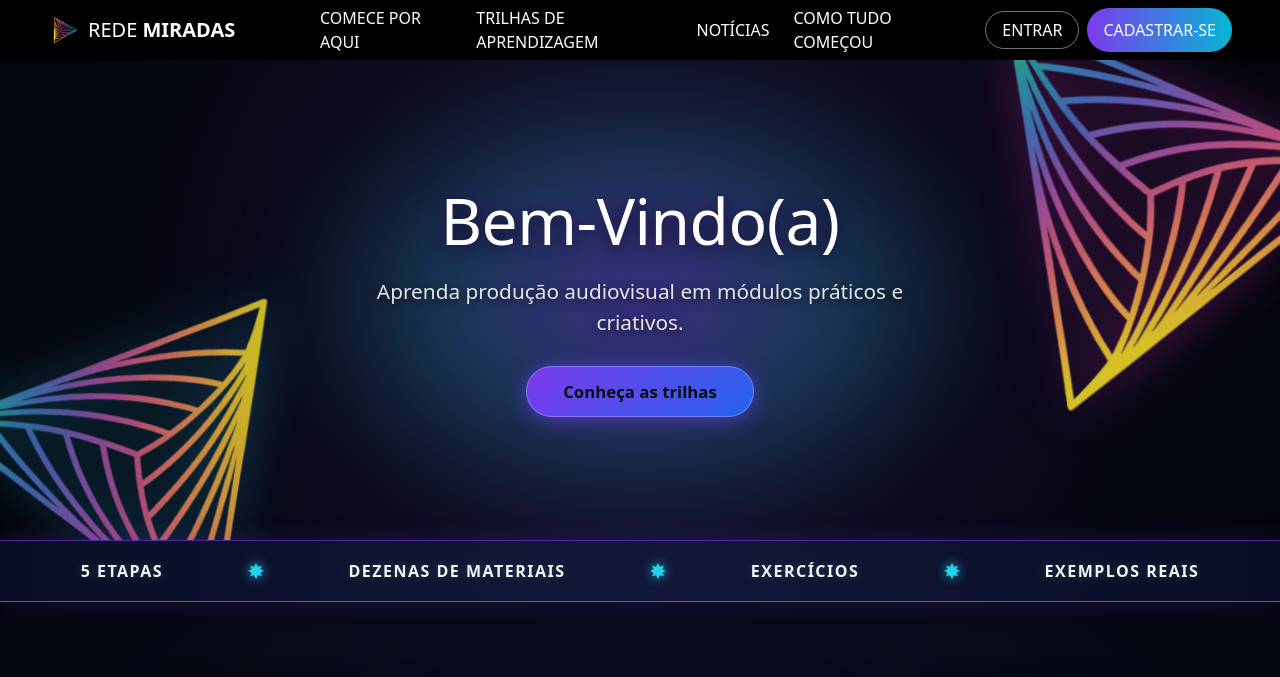
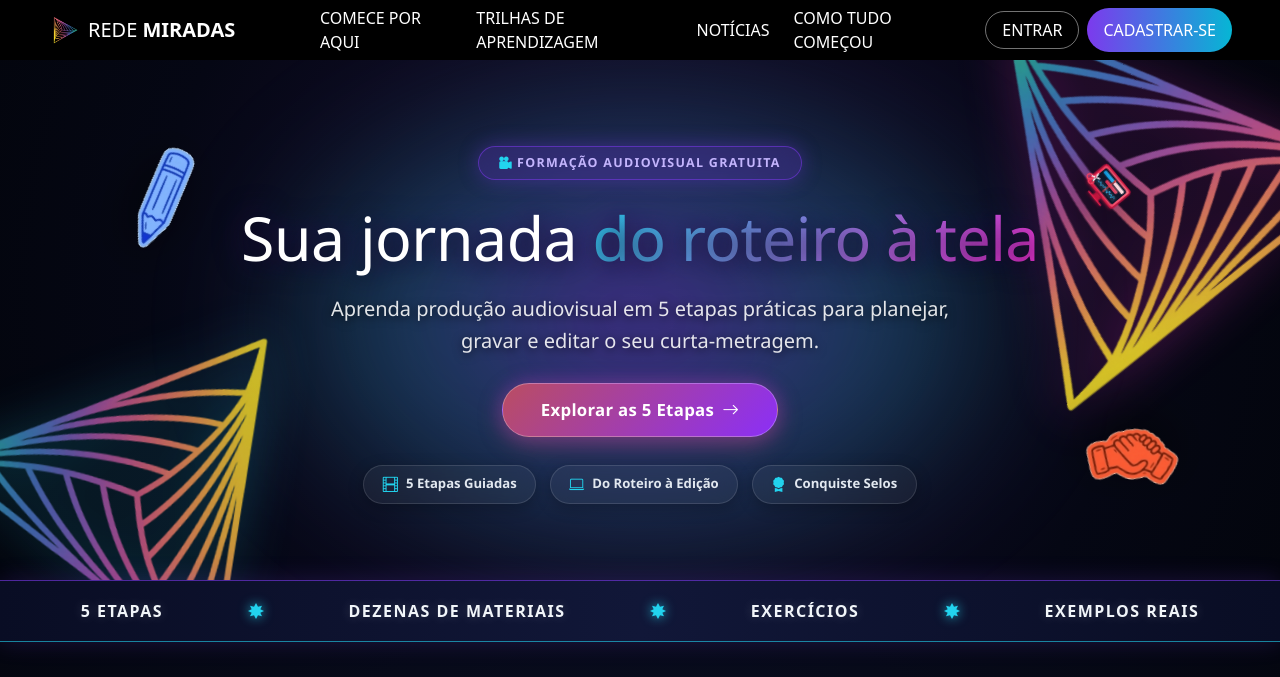
Before and after one commit to danybarreto2008/Rede-Miradas, a Django app: page /trilhas/ in a window 1280 px wide. Shown: the top 677 px of the page. Run offline with Django 5.2, Linux system fonts and the light colour scheme; data comes from the database, SQL or seed files in the repository; data that the repository does not hold is empty; some libraries are stand-ins or nearby versions.

Commit message:
Moderniza Hero da pagina inicial de trilhas com Opcao A (stickers flutuantes, badge neon e gradiente)

```diff
--- a/rede_miradas/static/rede_miradas/css/inicial_trilhas.css
+++ b/rede_miradas/static/rede_miradas/css/inicial_trilhas.css
@@ -18,16 +18,16 @@
    ========================================================================== */
 .trilhas-hero {
     position: relative;
-    min-height: 480px;
-    height: calc(65vh - 70px);
-    max-height: 620px;
+    min-height: 520px;
+    height: auto;
     display: flex;
     align-items: center;
     justify-content: center;
-    background: radial-gradient(circle at 50% 50%, rgba(30, 16, 56, 0.85) 0%, rgba(5, 7, 18, 0.98) 75%, #03050d 100%);
+    background: radial-gradient(circle at 50% 45%, rgba(30, 16, 56, 0.95) 0%, rgba(5, 7, 20, 0.98) 70%, #03050d 100%);
     overflow: hidden;
-    padding: 50px 20px;
+    padding: 75px 20px 65px;
     text-align: center;
+    font-family: "Lexend", "Segoe UI", system-ui, sans-serif;
 }
 
 /* Brilho neon de fundo */
@@ -36,13 +36,52 @@
     top: 50%;
     left: 50%;
     transform: translate(-50%, -50%);
-    width: 650px;
-    max-width: 90vw;
-    height: 420px;
-    background: radial-gradient(ellipse at center, var(--hero-glow-1, rgba(124, 58, 237, 0.45)) 0%, var(--hero-glow-2, rgba(34, 211, 238, 0.25)) 45%, transparent 75%);
-    filter: blur(55px);
+    width: 750px;
+    max-width: 92vw;
+    height: 460px;
+    background: radial-gradient(ellipse at center, var(--hero-glow-1, rgba(124, 58, 237, 0.45)) 0%, var(--hero-glow-2, rgba(34, 211, 238, 0.25)) 50%, transparent 75%);
+    filter: blur(65px);
     pointer-events: none;
     z-index: 1;
+}
+
+/* Stickers Ilustrados Flutuantes */
+.hero-flutuante {
+    position: absolute;
+    z-index: 3;
+    pointer-events: none;
+    filter: drop-shadow(0 12px 25px rgba(0, 0, 0, 0.65));
+    transition: transform 0.3s ease;
+}
+
+.hero-flutuante img {
+    display: block;
+    width: 100%;
+    height: auto;
+}
+
+.hero-flutuante-lapis {
+    top: 18%;
+    left: 9%;
+    width: 68px;
+    transform: rotate(-18deg);
+    animation: floatSlow 7s ease-in-out infinite alternate;
+}
+
+.hero-flutuante-mao {
+    bottom: 16%;
+    right: 8%;
+    width: 95px;
+    transform: rotate(14deg);
+    animation: floatSlowAlt 8s ease-in-out infinite alternate;
+}
+
+.hero-flutuante-claquete {
+    top: 20%;
+    right: 11%;
+    width: 64px;
+    transform: rotate(16deg);
+    animation: floatSlow 9s ease-in-out infinite alternate-reverse;
 }
 
 /* Triângulos decorativos */
@@ -83,57 +122,142 @@
 /* Conteúdo central do hero */
 .trilhas-hero-content {
     position: relative;
-    z-index: 3;
-    max-width: 800px;
+    z-index: 4;
+    max-width: 860px;
     margin: 0 auto;
     display: flex;
     flex-direction: column;
     align-items: center;
-    gap: 16px;
+    gap: 18px;
+}
+
+/* Badge Neon de Topo */
+.hero-tag-badge {
+    margin-bottom: 4px;
+}
+
+.badge-pill-neon {
+    background: rgba(124, 58, 237, 0.22);
+    border: 1px solid rgba(124, 58, 237, 0.55);
+    box-shadow: 0 0 20px rgba(124, 58, 237, 0.35);
+    color: #c4b5fd;
+    border-radius: 999px;
+    padding: 0.42rem 1.25rem;
+    font-size: 0.78rem;
+    font-weight: 700;
+    letter-spacing: 1.3px;
+    text-transform: uppercase;
+    display: inline-flex;
+    align-items: center;
+    backdrop-filter: blur(10px);
+    -webkit-backdrop-filter: blur(10px);
+}
+
+.badge-pill-neon i {
+    color: #22d3ee;
 }
 
 .trilhas-hero-title {
-    font-size: clamp(2.4rem, 5.2vw, 4rem);
+    font-size: clamp(2.4rem, 5.2vw, 3.8rem);
     font-weight: 800;
     color: #ffffff;
     letter-spacing: -0.5px;
     margin: 0;
-    text-shadow: 0 4px 20px rgba(0, 0, 0, 0.8), 0 0 30px rgba(124, 58, 237, 0.35);
+    line-height: 1.2;
+    text-shadow: 0 4px 24px rgba(0, 0, 0, 0.85), 0 0 35px rgba(124, 58, 237, 0.4);
+}
+
+.hero-title-gradient {
+    background: linear-gradient(135deg, #22d3ee 0%, #ff2fd6 100%);
+    -webkit-background-clip: text;
+    -webkit-text-fill-color: transparent;
+    display: inline-block;
 }
 
 .trilhas-hero-subtitle {
-    font-size: clamp(1.05rem, 2vw, 1.3rem);
+    font-size: clamp(1.05rem, 2vw, 1.25rem);
     font-weight: 400;
     color: rgba(255, 255, 255, 0.88);
-    max-width: 560px;
-    line-height: 1.5;
+    max-width: 640px;
+    line-height: 1.6;
     margin: 0;
     text-shadow: 0 2px 10px rgba(0, 0, 0, 0.7);
 }
 
 /* Botão Conheça as trilhas */
+.hero-cta-wrapper {
+    margin-top: 8px;
+}
+
 .btn-conheca-trilhas {
-    margin-top: 12px;
-    background: linear-gradient(135deg, #7c3aed 0%, #2563eb 100%);
-    color: #ffffff;
+    background: linear-gradient(135deg, #ba4d62 0%, #8b2ff7 100%) !important;
+    color: #ffffff !important;
     font-weight: 700;
     font-size: 1.05rem;
-    padding: 12px 36px;
+    padding: 13px 38px;
     border-radius: 9999px;
     text-decoration: none;
     display: inline-flex;
     align-items: center;
     justify-content: center;
-    box-shadow: 0 4px 20px rgba(124, 58, 237, 0.5), 0 0 15px rgba(37, 99, 235, 0.3);
+    box-shadow: 0 6px 24px rgba(186, 77, 98, 0.45), 0 0 20px rgba(139, 47, 247, 0.35);
     transition: all 0.35s cubic-bezier(0.16, 1, 0.3, 1);
-    border: 1px solid rgba(255, 255, 255, 0.25);
+    border: 1px solid rgba(255, 255, 255, 0.28);
+    letter-spacing: 0.3px;
 }
 
 .btn-conheca-trilhas:hover {
-    background: linear-gradient(135deg, #9333ea 0%, #3b82f6 100%);
+    background: linear-gradient(135deg, #d25871 0%, #a855f7 100%) !important;
+    color: #ffffff !important;
+    transform: translateY(-3px) scale(1.03);
+    box-shadow: 0 10px 32px rgba(186, 77, 98, 0.65), 0 0 28px rgba(34, 211, 238, 0.5);
+}
+
+.btn-conheca-trilhas i {
+    transition: transform 0.2s ease;
+}
+
+.btn-conheca-trilhas:hover i {
+    transform: translateX(4px);
+}
+
+/* Chips de recursos / destaques rápidos */
+.hero-feature-chips {
+    display: flex;
+    align-items: center;
+    justify-content: center;
+    gap: 0.85rem;
+    flex-wrap: wrap;
+    margin-top: 10px;
+}
+
+.feature-chip {
+    background: rgba(255, 255, 255, 0.05);
+    border: 1px solid rgba(255, 255, 255, 0.12);
+    backdrop-filter: blur(10px);
+    -webkit-backdrop-filter: blur(10px);
+    border-radius: 999px;
+    padding: 0.45rem 1.15rem;
+    font-size: 0.82rem;
+    font-weight: 600;
+    color: #e2e8f0;
+    display: inline-flex;
+    align-items: center;
+    gap: 0.5rem;
+    box-shadow: 0 4px 15px rgba(0, 0, 0, 0.25);
+    transition: border-color 0.25s ease, transform 0.25s ease, background 0.25s ease;
+}
+
+.feature-chip:hover {
+    border-color: rgba(34, 211, 238, 0.45);
+    background: rgba(255, 255, 255, 0.08);
     color: #ffffff;
-    transform: translateY(-3px) scale(1.03);
-    box-shadow: 0 8px 30px rgba(147, 51, 234, 0.7), 0 0 25px rgba(34, 211, 238, 0.5);
+    transform: translateY(-2px);
+}
+
+.feature-chip i {
+    color: #22d3ee;
+    font-size: 0.95rem;
 }
 
 /* ==========================================================================
--- a/rede_miradas/templates/rede_miradas/inicial_trilhas.html
+++ b/rede_miradas/templates/rede_miradas/inicial_trilhas.html
@@ -6,7 +6,7 @@
 {% block conteudo %}
 <link
     rel="stylesheet"
-    href="{% static 'rede_miradas/css/inicial_trilhas.css' %}?v=20260921_dark_v3"
+    href="{% static 'rede_miradas/css/inicial_trilhas.css' %}?v=20261122_hero_v4"
 >
 
 <div class="trilhas-pagina">
@@ -19,12 +19,23 @@
         data-glow-2="{{ hero.cor_glow_2|default:'#22D3EE' }}"
         data-title-color="{{ hero.cor_titulo|default:'#FFFFFF' }}"
         data-subtitle-color="{{ hero.cor_subtitulo|default:'rgba(255, 255, 255, 0.88)' }}"
-        data-btn-bg="{{ hero.cor_fundo_botao|default:'#FFFFFF' }}"
-        data-btn-color="{{ hero.cor_texto_botao|default:'#0B0C10' }}"
+        data-btn-bg="{{ hero.cor_fundo_botao|default:'#B94B61' }}"
+        data-btn-color="{{ hero.cor_texto_botao|default:'#FFFFFF' }}"
     >
 
         <!-- Brilho neon de fundo -->
         <div class="trilhas-hero-glow"></div>
+
+        <!-- Stickers Ilustrados Flutuantes (Estilo Página Inicial) -->
+        <span class="hero-flutuante hero-flutuante-lapis" aria-hidden="true">
+            <img src="{% static 'rede_miradas/img/icone-roteiro.png' %}?v=5" alt="">
+        </span>
+        <span class="hero-flutuante hero-flutuante-mao" aria-hidden="true">
+            <img src="{% static 'rede_miradas/img/icone-equipes.png' %}?v=5" alt="">
+        </span>
+        <span class="hero-flutuante hero-flutuante-claquete" aria-hidden="true">
+            <img src="{% static 'rede_miradas/img/icone-edicao.svg' %}?v=5" alt="">
+        </span>
 
         <!-- Triângulos decorativos nas bordas -->
         <div class="trilhas-hero-triangulos">
@@ -45,28 +56,56 @@
         <!-- Conteúdo central de boas-vindas -->
         <div class="trilhas-hero-content container">
 
+            <div class="hero-tag-badge">
+                <span class="badge-pill-neon">
+                    <i class="bi bi-camera-reels-fill me-1"></i>
+                    FORMAÇÃO AUDIOVISUAL GRATUITA
+                </span>
+            </div>
+
             <h1
                 class="trilhas-hero-title {% if hero.titulo_negrito %}fw-bold{% else %}fw-normal{% endif %} {% if hero.titulo_italico %}fst-italic{% endif %}"
             >
-                {{ hero.titulo|default:"Bem-Vindo(a)" }}
+                {% if hero.titulo %}
+                    {{ hero.titulo }}
+                {% else %}
+                    Sua jornada <span class="hero-title-gradient">do roteiro à tela</span>
+                {% endif %}
             </h1>
 
             <p
                 class="trilhas-hero-subtitle {% if hero.subtitulo_negrito %}fw-bold{% endif %} {% if hero.subtitulo_italico %}fst-italic{% endif %}"
             >
-                {{ hero.subtitulo|default:"Aprenda produção audiovisual em módulos práticos e criativos." }}
+                {{ hero.subtitulo|default:"Aprenda produção audiovisual em 5 etapas práticas para planejar, gravar e editar o seu curta-metragem." }}
             </p>
 
             {% if hero.mostrar_botao|default_if_none:True %}
-                <div>
+                <div class="hero-cta-wrapper">
                     <a
                         href="{{ hero.link_botao|default:'/trilhas/visao-geral/' }}"
                         class="btn-conheca-trilhas"
                     >
-                        {{ hero.texto_botao|default:"Conheça as trilhas" }}
+                        <span>{{ hero.texto_botao|default:"Explorar as 5 Etapas" }}</span>
+                        <i class="bi bi-arrow-right ms-2"></i>
                     </a>
                 </div>
             {% endif %}
+
+            <!-- Chips de recursos / destaques rápidos -->
+            <div class="hero-feature-chips">
+                <div class="feature-chip">
+                    <i class="bi bi-film"></i>
+                    <span>5 Etapas Guiadas</span>
+                </div>
+                <div class="feature-chip">
+                    <i class="bi bi-laptop"></i>
+                    <span>Do Roteiro à Edição</span>
+                </div>
+                <div class="feature-chip">
+                    <i class="bi bi-award-fill"></i>
+                    <span>Conquiste Selos</span>
+                </div>
+            </div>
 
         </div>
 
```
